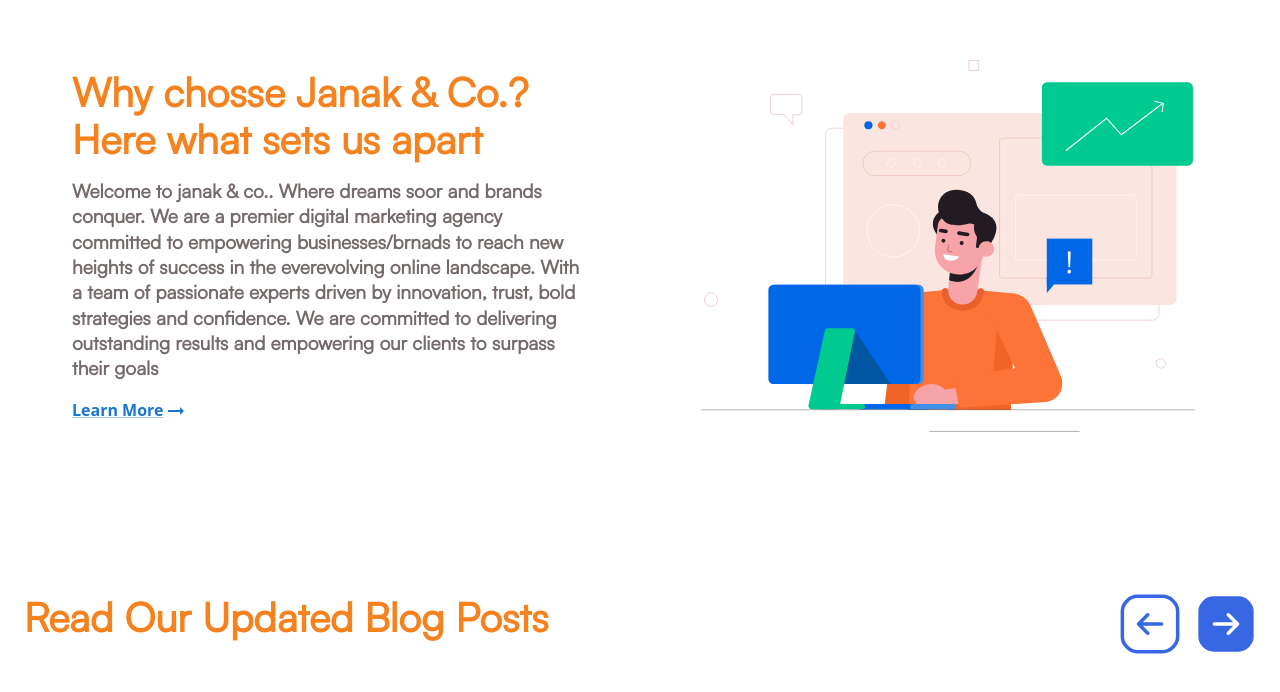
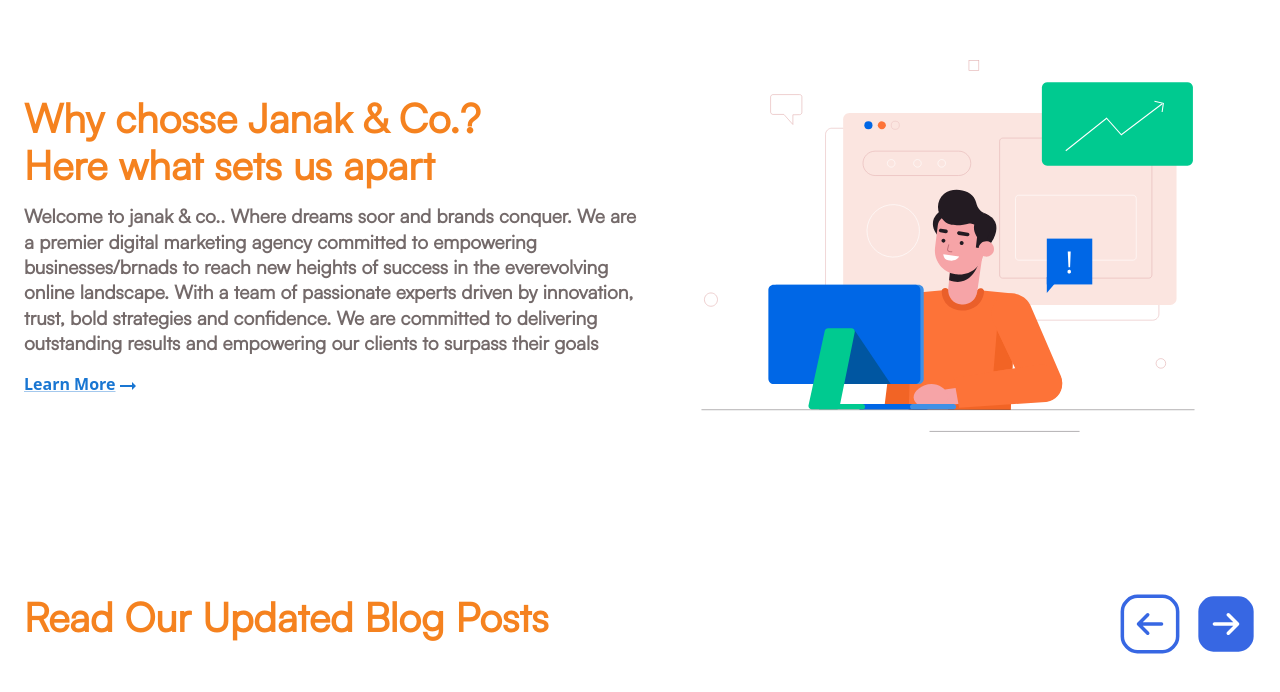
Before and after one commit to SACHINQEEP/janak_co, a React (Create React App) app: page / in a window 1280 px wide. Shown: the part 1948-2640 px from the top of the page. Built offline with nearby package versions, Linux system fonts and the light colour scheme.

Commit message:
UI Changes'

```diff
--- a/src/features/landingPage.tsx
+++ b/src/features/landingPage.tsx
@@ -107,7 +107,7 @@ const LandingPage = () => {
 
                 {/* Why Section */}
                 <Grid component='section' container >
-                    <Grid item xs={12} sm={6} lg={6} md={6} sx={{ px: { md: 6 }, alignSelf: 'center', order: { xs: 2, sm: 1 } }}>
+                    <Grid item xs={12} sm={6} lg={6} md={6} sx={{ alignSelf: 'center', order: { xs: 2, sm: 1 } }}>
                         <motion.div
                             initial={{ opacity: 0, x: 50 }} // Initial animation values
                             animate={{ opacity: 1, x: 0 }} // Animation values to transition to
```
Also changed, not shown: 1 other file (tests, documents, lock files or other folders).
